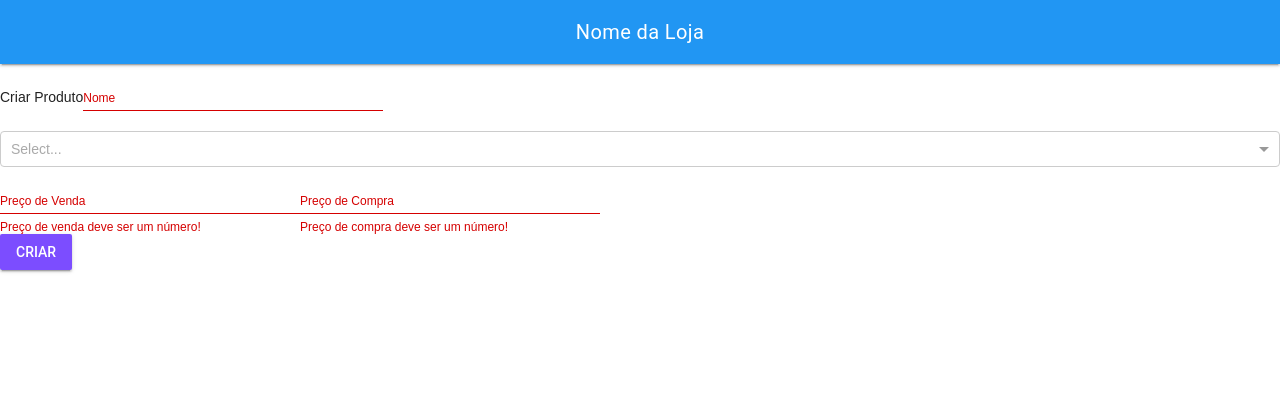
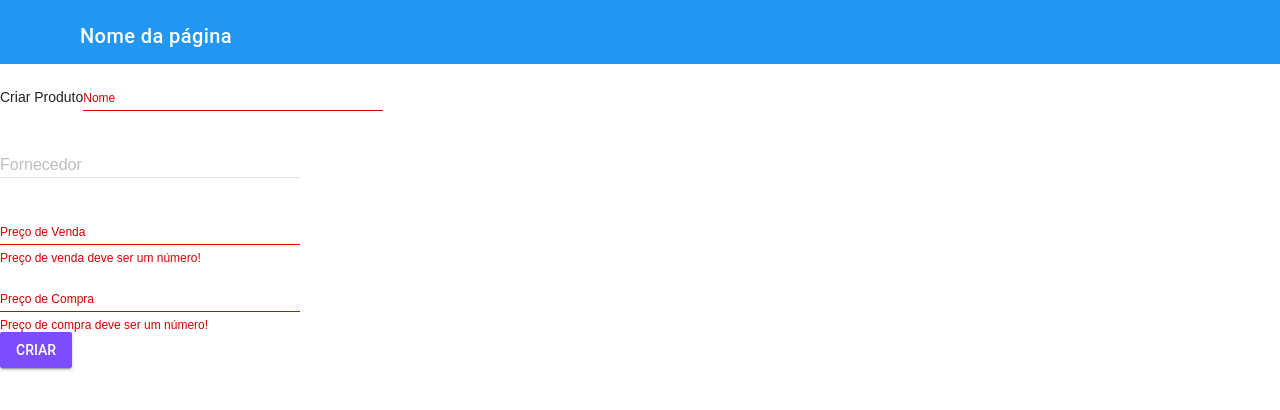
Before and after one commit to Rafael-Miceli/SimlpeSeller-Front, a React app in the folder SimpleSellerWebFront/: page / in a window 1280 px wide. Shown: the top 410 px of the page. Built offline with nearby package versions, Linux system fonts and the light colour scheme.

Commit message:
Select em MDL para adicionar fornecedor

```diff
--- a/SimpleSellerWebFront/src/App.css
+++ b/SimpleSellerWebFront/src/App.css
@@ -20,3 +20,9 @@
   from { transform: rotate(0deg); }
   to { transform: rotate(360deg); }
 }
+
+.candy-drawer-separator {
+    height: 1px;
+    background-color: #dcdcdc;
+    margin: 8px 0;
+  }
--- a/SimpleSellerWebFront/src/App.js
+++ b/SimpleSellerWebFront/src/App.js
@@ -7,23 +7,32 @@ class App extends Component {
   render() {
     return (
       <div className="mdl-layout mdl-js-layout mdl-layout--fixed-header">
-        <header className="mdl-layout__header">
-          {/*<button id="demo-menu-lower-left" className="mdl-button mdl-js-button mdl-button--icon">
-            <i className="material-icons">more_vert</i>
-          </button>
 
-          <ul className="mdl-menu mdl-menu--bottom-left mdl-js-menu mdl-js-ripple-effect" for="demo-menu-lower-left">
-            <li className="mdl-menu__item">Some Action</li>
-            <li className="mdl-menu__item mdl-menu__item--full-bleed-divider">Another Action</li>
-            <li disabled className="mdl-menu__item">Disabled Action</li>
-            <li className="mdl-menu__item">Yet Another Action</li>
-          </ul>*/}
-          <div className="mdl-layout-spacer"></div>
-          <div className="md-layout__header-row mdl-typography--text-center">
-            <span className="mdl-layout-title">Nome da Loja</span>
+        <div className="mdl-layout__header mdl-layout__header--waterfall">
+          <div className="mdl-layout__header-row">
+            <span className="mdl-layout-title">
+              <h5>Nome da página</h5>
+            </span>
+
+            <div className="android-header-spacer mdl-layout-spacer"></div>
           </div>
-          <div className="mdl-layout-spacer"></div>
-        </header>
+        </div>
+
+        <div className="mdl-layout__drawer">
+          <span className="mdl-layout-title">
+            <h5>Nome da Loja</h5>
+          </span>
+          <nav className="mdl-navigation">
+            <a className="mdl-navigation__link" href="">Vendas do Dia</a>
+            <div className="candy-drawer-separator"></div>
+            <a className="mdl-navigation__link" href="">Caixa do Dia</a>
+            <a className="mdl-navigation__link" href="">Movimentação</a>
+            <a className="mdl-navigation__link" href="">Caixas Passados</a>
+            <a className="mdl-navigation__link" href="">Produtos</a>
+            <a className="mdl-navigation__link" href="">Configurações</a>
+          </nav>
+        </div>
+
         <main className="mdl-layout__content">
           <Product />
         </main>
--- a/SimpleSellerWebFront/src/InputData/Product.js
+++ b/SimpleSellerWebFront/src/InputData/Product.js
@@ -4,25 +4,39 @@ import Select, { Creatable } from 'react-select';
 import 'react-select/dist/react-select.css';
 
 class Product extends Component {
+
+  adicionarFornecedor() {
+    console.log("Adicionando fornecedor");
+  }
+
   render() {
     return (
       <div>
         Criar Produto
         <div className="mdl-textfield mdl-js-textfield mdl-textfield--floating-label">
           <input className="mdl-textfield__input" type="text" name="productName" id="productName" required />
-          <label className="mdl-textfield__label" for="productName">Nome</label>
+          <label className="mdl-textfield__label" htmlFor="productName">Nome</label>
         </div>
         <div>
-          <Creatable />
+        <div className="mdl-textfield mdl-js-textfield mdl-textfield--floating-label getmdl-select">
+          <input className="mdl-textfield__input" type="text" id="fornecedor" value="" readOnly tabIndex="-1" />
+          <label htmlFor="fornecedor" className="mdl-textfield__label">Fornecedor</label>
+          <ul htmlFor="fornecedor" className="mdl-menu mdl-menu--bottom-left mdl-js-menu">
+              <li onClick={this.adicionarFornecedor} className="mdl-menu__item">Criar novo <i className="material-icons">add</i></li>
+              <li className="mdl-menu__item">Forn 1</li>
+              <li className="mdl-menu__item">Forn 2</li>
+          </ul>
+        </div>
         </div>
         <div className="mdl-textfield mdl-js-textfield mdl-textfield--floating-label">
           <input className="mdl-textfield__input" type="text" name="sellingPrice" id="sellingPrice" required pattern="-?[0-9]*(\.[0-9]+)?" />
-          <label className="mdl-textfield__label" for="sellingPrice">Preço de Venda</label>
+          <label className="mdl-textfield__label" htmlFor="sellingPrice">Preço de Venda</label>
           <span className="mdl-textfield__error">Preço de venda deve ser um número!</span>
         </div>
+        <div></div>
         <div className="mdl-textfield mdl-js-textfield mdl-textfield--floating-label">
           <input className="mdl-textfield__input" type="text" name="buyingPrice" id="buyingPrice" required pattern="-?[0-9]*(\.[0-9]+)?" />
-          <label className="mdl-textfield__label" for="buyingPrice">Preço de Compra</label>
+          <label className="mdl-textfield__label" htmlFor="buyingPrice">Preço de Compra</label>
           <span className="mdl-textfield__error">Preço de compra deve ser um número!</span>
         </div>
         <div>
```
